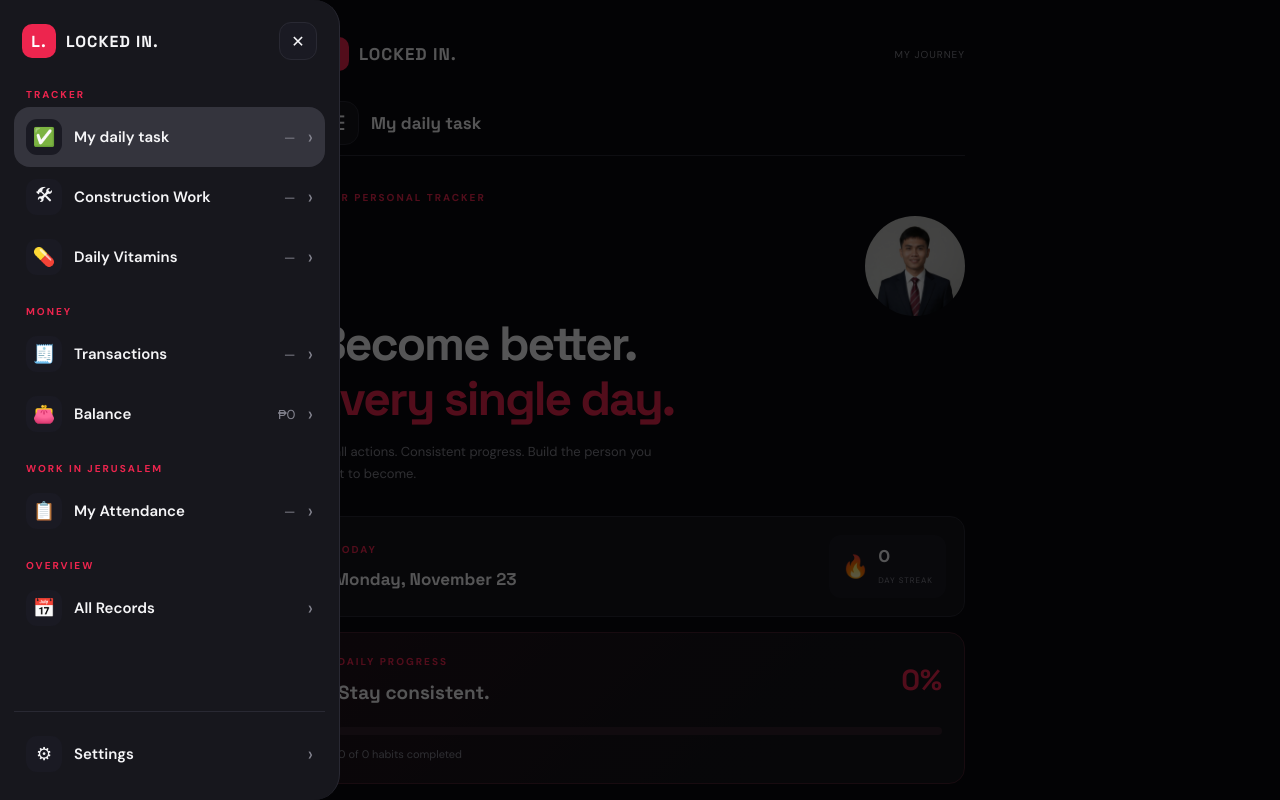
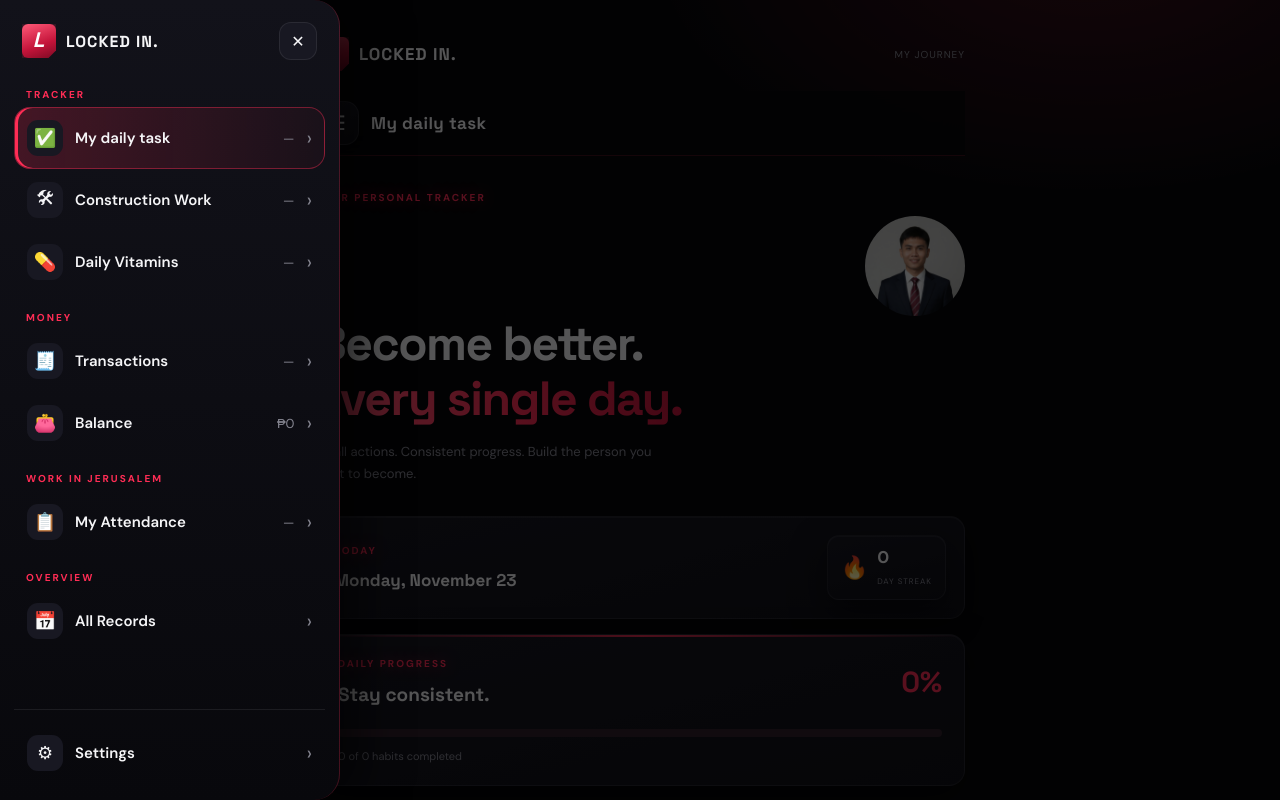
Before and after one commit to artmac347/my.tracker, a plain HTML site: page index.html in a window 1280 px wide. Both pictures are taken after a click on the button "Open menu". Shown: the top 800 px of the page. Drawn offline with Linux system fonts and the light colour scheme.

Commit message:
Add files via upload

```diff
--- a/style.css
+++ b/style.css
@@ -1,4 +1,4 @@
- @import url('https://fonts.googleapis.com/css2?family=DM+Sans:wght@400;500;600;700;800&family=Space+Grotesk:wght@400;500;600;700&display=swap');
+  @import url('https://fonts.googleapis.com/css2?family=DM+Sans:wght@400;500;600;700;800&family=Space+Grotesk:wght@400;500;600;700&display=swap');
 
 :root {
     --bg: #09090d;
@@ -1442,3 +1442,212 @@ body.no-scroll {
     border-radius: 50%;
     margin-left: auto;
 }
+
+/* ==========================================================
+   V8 THEME — madilim at pula, mas matapang
+   (nasa dulo ng file para madaling alisin kung ayaw mo)
+   ========================================================== */
+
+:root {
+    --bg: #07070a;
+    --card: #101017;
+    --card-light: #181822;
+    --border: rgba(255, 255, 255, 0.08);
+    --red: #ff2d55;
+    --red-glow: rgba(255, 45, 85, 0.18);
+}
+
+html {
+    background: var(--bg);
+}
+
+body {
+    background:
+        radial-gradient(620px 360px at 85% -60px, rgba(255, 45, 85, 0.20), transparent 70%),
+        radial-gradient(520px 320px at -10% 320px, rgba(255, 45, 85, 0.07), transparent 70%),
+        var(--bg);
+    background-attachment: fixed;
+}
+
+/* Header at topbar */
+
+.topbar {
+    background: rgba(7, 7, 10, 0.82);
+    -webkit-backdrop-filter: blur(14px);
+    backdrop-filter: blur(14px);
+    border-bottom: 1px solid rgba(255, 45, 85, 0.22);
+}
+
+.menu-btn {
+    background: linear-gradient(160deg, #1b1b26, #101017);
+    border: 1px solid rgba(255, 255, 255, 0.1);
+    box-shadow: 0 6px 16px rgba(0, 0, 0, 0.45);
+}
+
+.topbar-title {
+    letter-spacing: 0.4px;
+}
+
+.brand-icon {
+    font-size: 0;
+    background: linear-gradient(160deg, #ff5a78, #c4143a 60%, #7d0a24);
+    box-shadow: 0 0 18px rgba(255, 45, 85, 0.55);
+    clip-path: polygon(0 0, 100% 0, 100% 78%, 78% 100%, 0 100%);
+    border-radius: 6px;
+}
+
+.brand-icon::before {
+    content: "L";
+    font-size: 21px;
+    font-weight: 800;
+    font-style: italic;
+}
+
+/* Welcome */
+
+.welcome h1 {
+    letter-spacing: -1.5px;
+}
+
+.welcome h1 span {
+    background: linear-gradient(90deg, #ff5a78, #ff2d55 55%, #c4143a);
+    -webkit-background-clip: text;
+    background-clip: text;
+    -webkit-text-fill-color: transparent;
+    color: transparent;
+}
+
+.eyebrow {
+    color: var(--red);
+    text-shadow: 0 0 14px rgba(255, 45, 85, 0.5);
+}
+
+/* Mga card */
+
+.stats-card,
+.progress-card,
+.calendar-card,
+.rec-card,
+.habit-item,
+.work-row,
+.date-section,
+.streak {
+    background: linear-gradient(165deg, #171722 0%, #0f0f16 100%);
+    border: 1px solid rgba(255, 255, 255, 0.07);
+    box-shadow:
+        0 14px 34px rgba(0, 0, 0, 0.5),
+        inset 0 1px 0 rgba(255, 255, 255, 0.06);
+}
+
+.stats-card,
+.progress-card,
+.calendar-card {
+    position: relative;
+    overflow: hidden;
+}
+
+.stats-card::before,
+.progress-card::before,
+.calendar-card::before {
+    content: "";
+    position: absolute;
+    top: 0;
+    left: 0;
+    right: 0;
+    height: 2px;
+    background: linear-gradient(90deg, transparent, rgba(255, 45, 85, 0.85), transparent);
+    pointer-events: none;
+}
+
+.entry {
+    background: rgba(255, 255, 255, 0.03);
+    border: 1px solid rgba(255, 255, 255, 0.06);
+}
+
+/* Progress bar */
+
+.progress-fill,
+.chart-fill {
+    box-shadow: 0 0 14px rgba(255, 45, 85, 0.35);
+}
+
+.progress-fill {
+    background: linear-gradient(90deg, #c4143a, #ff2d55 60%, #ff7a92);
+}
+
+.work-stats .chart-fill,
+.chart-column.active .chart-fill {
+    box-shadow: 0 0 14px rgba(245, 166, 35, 0.4);
+}
+
+/* Mga button */
+
+.primary-btn,
+.habit-form button {
+    background: linear-gradient(160deg, #ff4d6d, #e01e46 60%, #b01236);
+    border: 0;
+    box-shadow: 0 8px 22px rgba(255, 45, 85, 0.35), inset 0 1px 0 rgba(255, 255, 255, 0.25);
+    letter-spacing: 0.4px;
+}
+
+.primary-btn:active,
+.habit-form button:active {
+    transform: scale(0.97);
+}
+
+.ghost-btn,
+.toggle-btn {
+    border: 1px solid rgba(255, 255, 255, 0.1);
+}
+
+.field,
+.habit-form input {
+    background: rgba(0, 0, 0, 0.35);
+    border: 1px solid rgba(255, 255, 255, 0.09);
+}
+
+.field:focus,
+.habit-form input:focus {
+    border-color: var(--red);
+    box-shadow: 0 0 0 3px rgba(255, 45, 85, 0.18);
+    outline: none;
+}
+
+/* Calendar */
+
+.calendar-day:not(.weekday):not(.empty) {
+    border: 1px solid rgba(255, 255, 255, 0.05);
+}
+
+.calendar-day.selected {
+    box-shadow: 0 0 0 2px var(--red), 0 0 16px rgba(255, 45, 85, 0.45);
+}
+
+/* Sidebar */
+
+.sidebar {
+    background: linear-gradient(180deg, #12121a 0%, #08080c 100%);
+    border-right: 1px solid rgba(255, 45, 85, 0.25);
+    box-shadow: 18px 0 50px rgba(0, 0, 0, 0.6);
+}
+
+.sb-item {
+    border: 1px solid transparent;
+}
+
+.sb-item.active {
+    background: linear-gradient(90deg, rgba(255, 45, 85, 0.22), rgba(255, 45, 85, 0.04));
+    border-color: rgba(255, 45, 85, 0.4);
+    box-shadow: inset 3px 0 0 var(--red);
+}
+
+.sb-group {
+    color: var(--red);
+    letter-spacing: 2px;
+}
+
+/* Footer */
+
+.footer p {
+    letter-spacing: 2px;
+}
--- a/sw.js
+++ b/sw.js
@@ -1,5 +1,5 @@
 // I-bump ang number na ito (v4, v5, ...) tuwing may binago ka sa files
-const CACHE_NAME = "locked-in-v4";
+const CACHE_NAME = "locked-in-v5";
 
 const FILES_TO_CACHE = [
     "./",
```
Also changed, not shown: icon.svg, manifest.json.
